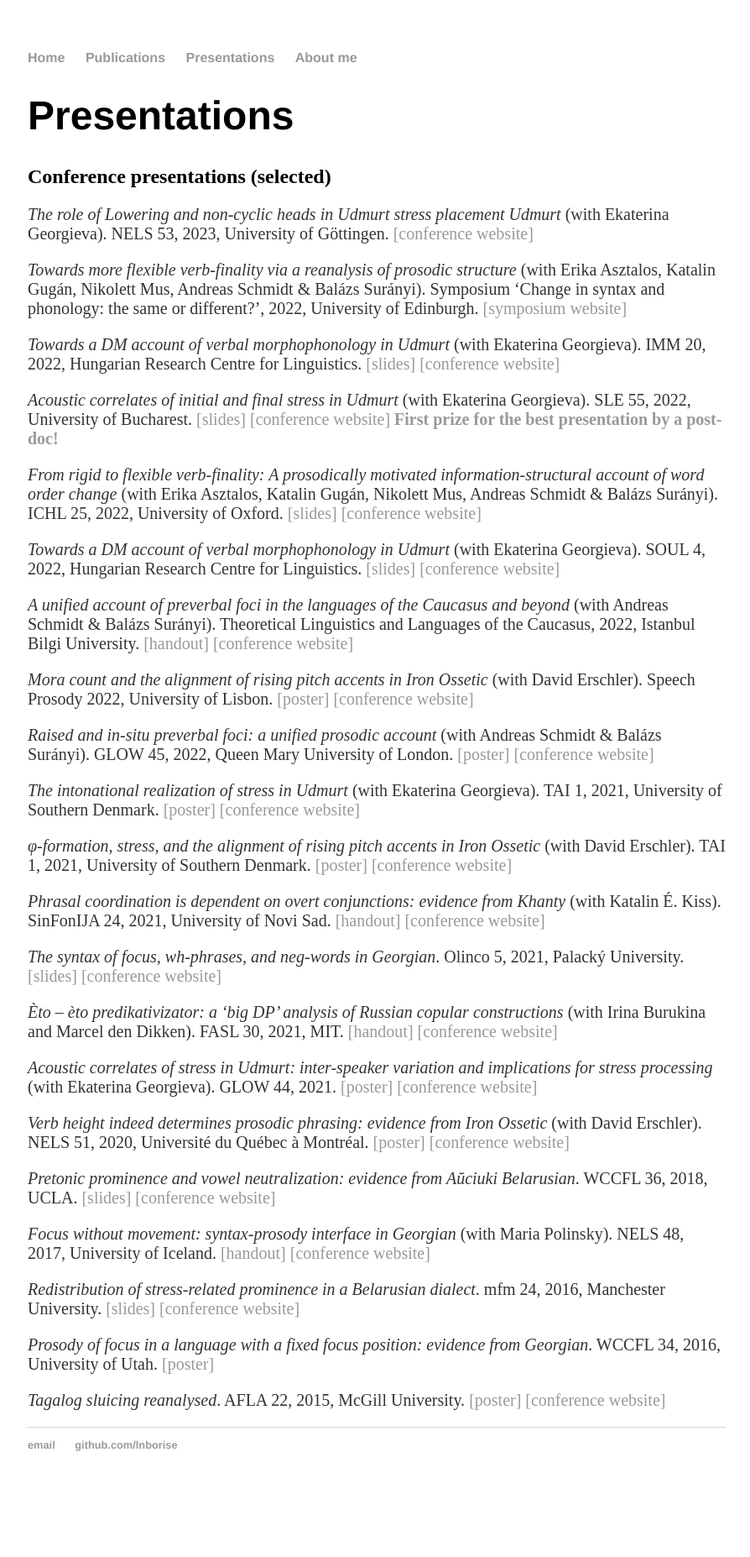
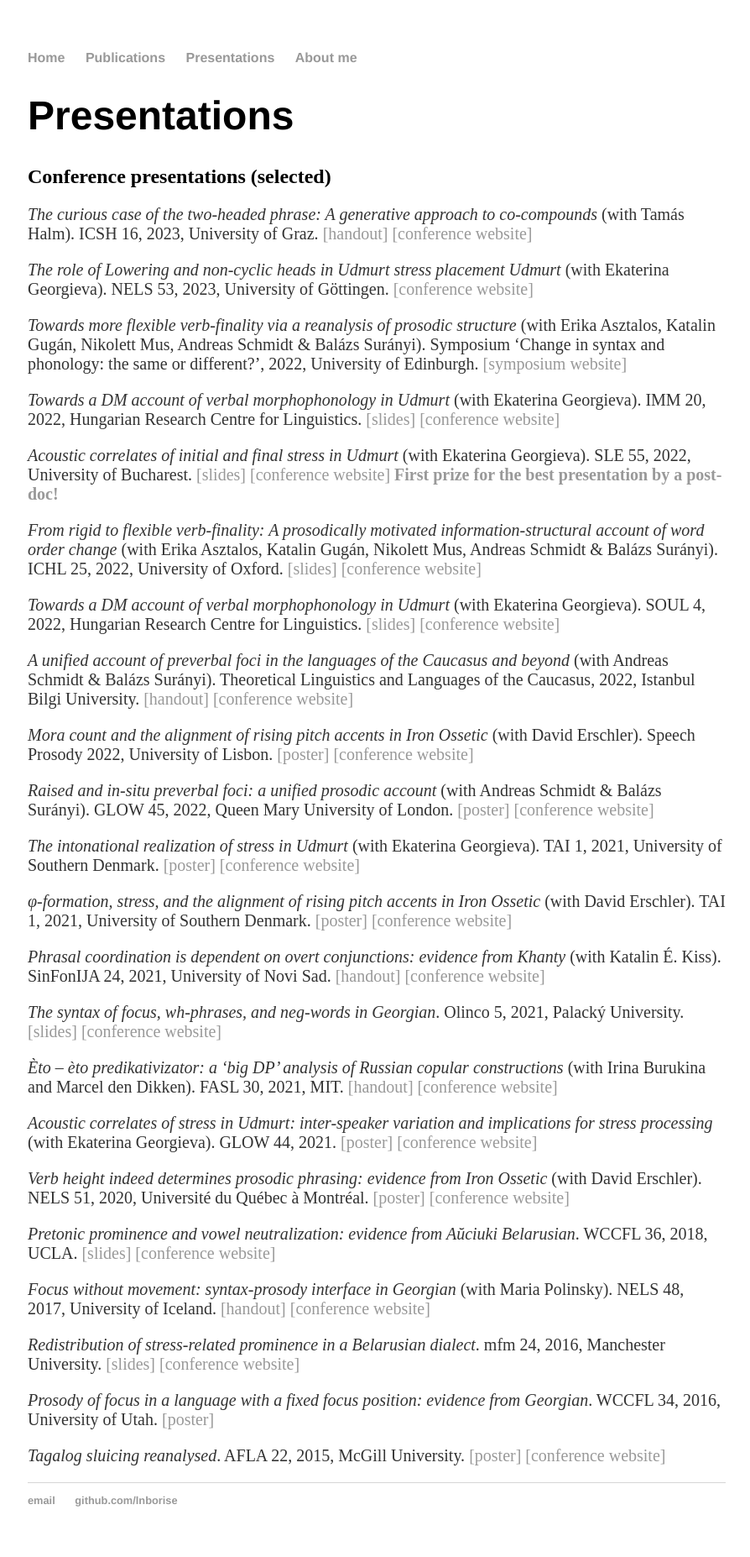
Before and after one commit to lnborise/lnborise.github.io, a Jekyll site: the page built from presentations.html, in a window 1280 px wide. Shown: the whole page at 84% size, without its empty margins (191-1085 px from the left). Built offline with Jekyll 4.4.1, drawn with Linux system fonts in a browser that asks for light colours; before the commit the page ends 1788 px from its top, so only the background shows below that.

Commit message:
Update presentations.html

```diff
--- a/presentations.html
+++ b/presentations.html
@@ -6,6 +6,8 @@ title: Presentations
 	<h1>Presentations</h1>
 
 	<h2>Conference presentations (selected)</h2>
+
+	<p><i>The curious case of the two-headed phrase: A generative approach to co-compounds </i> (with Tamás Halm). ICSH 16, 2023, University of Graz. <a href="https://lnborise.github.io/assets/BoriseHalm_CCs.pdf"> [handout]</a> <a href="https://structure-of-hungarian-16.uni-graz.at/de/icsh-16/programm-icsh-16/"> [conference website]</a>
 
 	<p><i>The role of Lowering and non-cyclic heads in Udmurt stress placement Udmurt </i> (with Ekaterina Georgieva). NELS 53, 2023, University of Göttingen. <a href="https://nels53.uni-goettingen.de/"> [conference website]</a>
 
```
